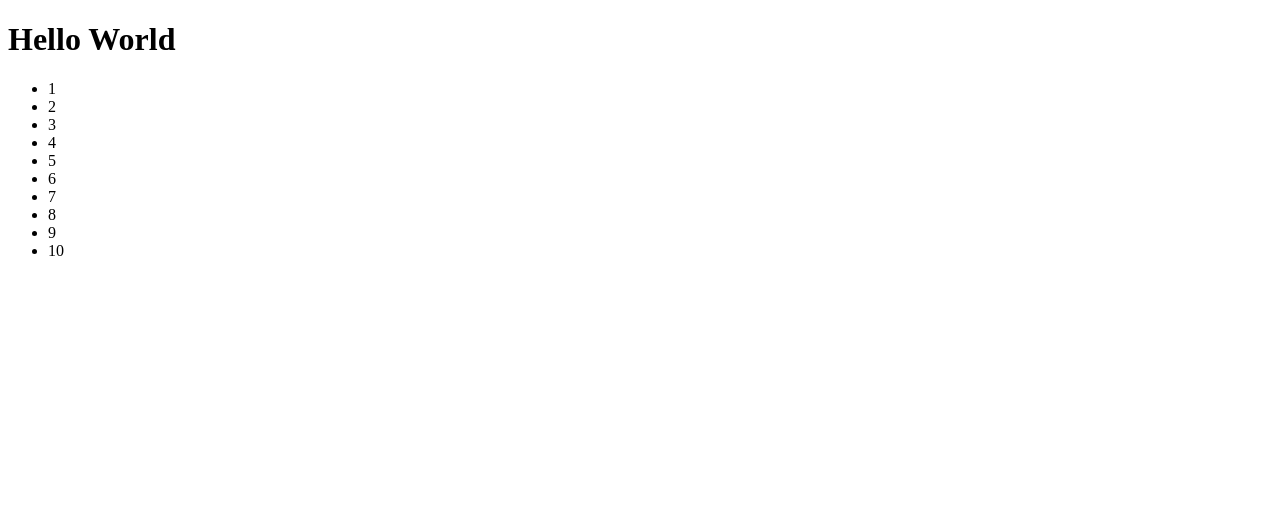
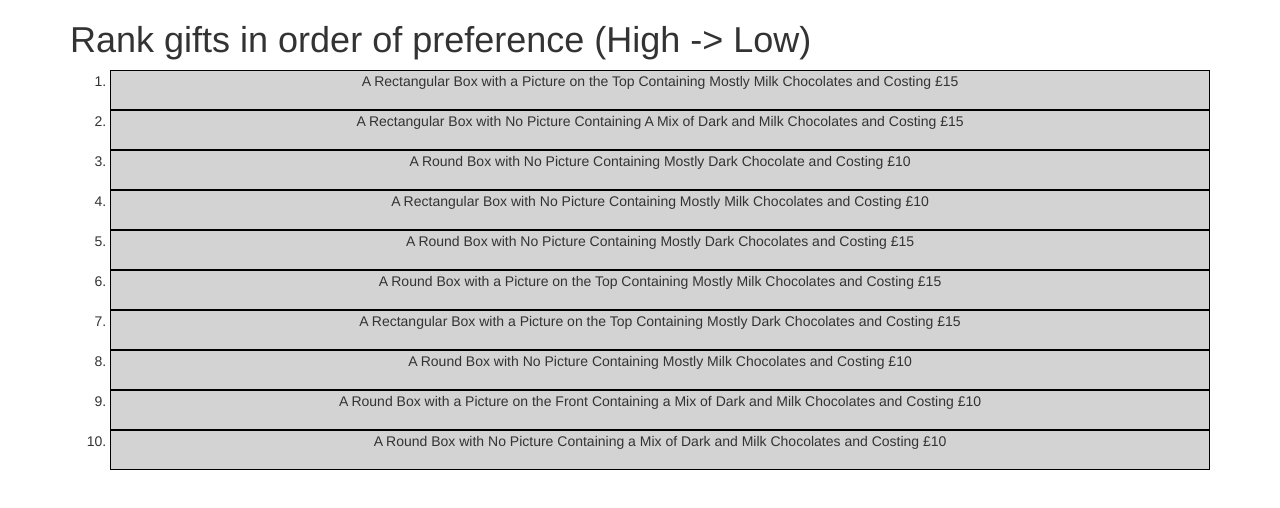
Before and after one commit to elmundio87/sortable-factoral-survey, a website: page index.html in a window 1280 px wide. Drawn offline with nearby package versions, Linux system fonts and the light colour scheme.

Commit message:
Ordered list, added CSS

```diff
--- /dev/null
+++ b/css/style.css
@@ -0,0 +1,6 @@
+li {
+    border: black 1px solid;
+    text-align: center;
+    background: lightgray;
+    height: 40px;
+}
--- a/index.html
+++ b/index.html
@@ -3,24 +3,33 @@
   <meta charset="utf-8"/>
   <meta http-equiv="X-UA-Compatible" content="IE=edge" />
   <meta name="viewport" content="width=device-width, initial-scale=1"/>
+  <script src="node_modules/sortablejs/Sortable.min.js" type="text/javascript"></script>
+  <link href="node_modules/bootstrap/dist/css/bootstrap.min.css" rel="stylesheet">
+  <link href="css/style.css" rel="stylesheet">
+</head>
+<body>
+  <div class="container">
+    <h1>Rank gifts in order of preference (High -> Low)</h1>
+    <div class="row">
+      <div class="col-md-12">
+        <ol id="items">
+          <li>A Rectangular Box with a Picture on the Top Containing Mostly Milk Chocolates and Costing £15</li>
+          <li>A Rectangular Box with No Picture Containing A Mix of Dark and Milk Chocolates and Costing £15</li>
+          <li>A Round Box with No Picture Containing Mostly Dark Chocolate and Costing £10</li>
+          <li>A Rectangular Box with No Picture Containing Mostly Milk Chocolates and Costing £10</li>
+          <li>A Round Box with No Picture Containing Mostly Dark Chocolates and Costing £15</li>
+          <li>A Round Box with a Picture on the Top Containing Mostly Milk Chocolates and Costing £15</li>
+          <li>A Rectangular Box with a Picture on the Top Containing Mostly Dark Chocolates and Costing £15</li>
+          <li>A Round Box with No Picture Containing Mostly Milk Chocolates and Costing £10</li>
+          <li>A Round Box with a Picture on the Front Containing a Mix of Dark and Milk Chocolates and Costing £10</li>
+          <li>A Round Box with No Picture Containing a Mix of Dark and Milk Chocolates and Costing £10</li>
+        </ol>
+      </div>
+    </div>
+  </div>
+
   <script src="node_modules/jquery/dist/jquery.min.js" type="text/javascript"></script>
   <script src="node_modules/bootstrap/dist/js/bootstrap.js" type="text/javascript"></script>
-  <script src="node_modules/sortablejs/Sortable.min.js" type="text/javascript"></script>
-</head>
-<body>
-  <h1>Hello World</h1>
-  <ul id="items">
-    <li>1</li>
-    <li>2</li>
-    <li>3</li>
-    <li>4</li>
-    <li>5</li>
-    <li>6</li>
-    <li>7</li>
-    <li>8</li>
-    <li>9</li>
-    <li>10</li>
-  </ul>
   <script>
     var el = document.getElementById('items');
     var sortable = Sortable.create(el);
```
